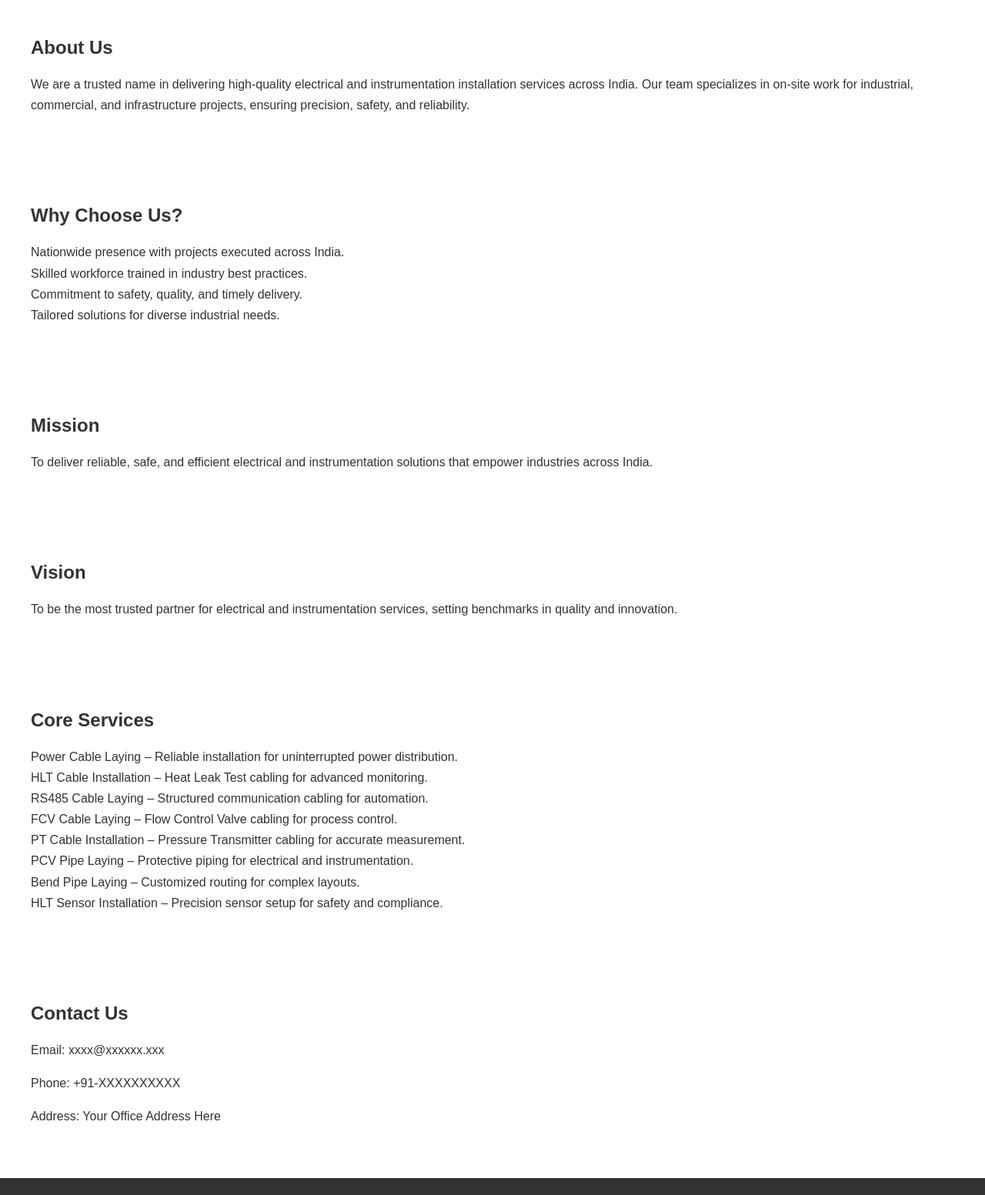
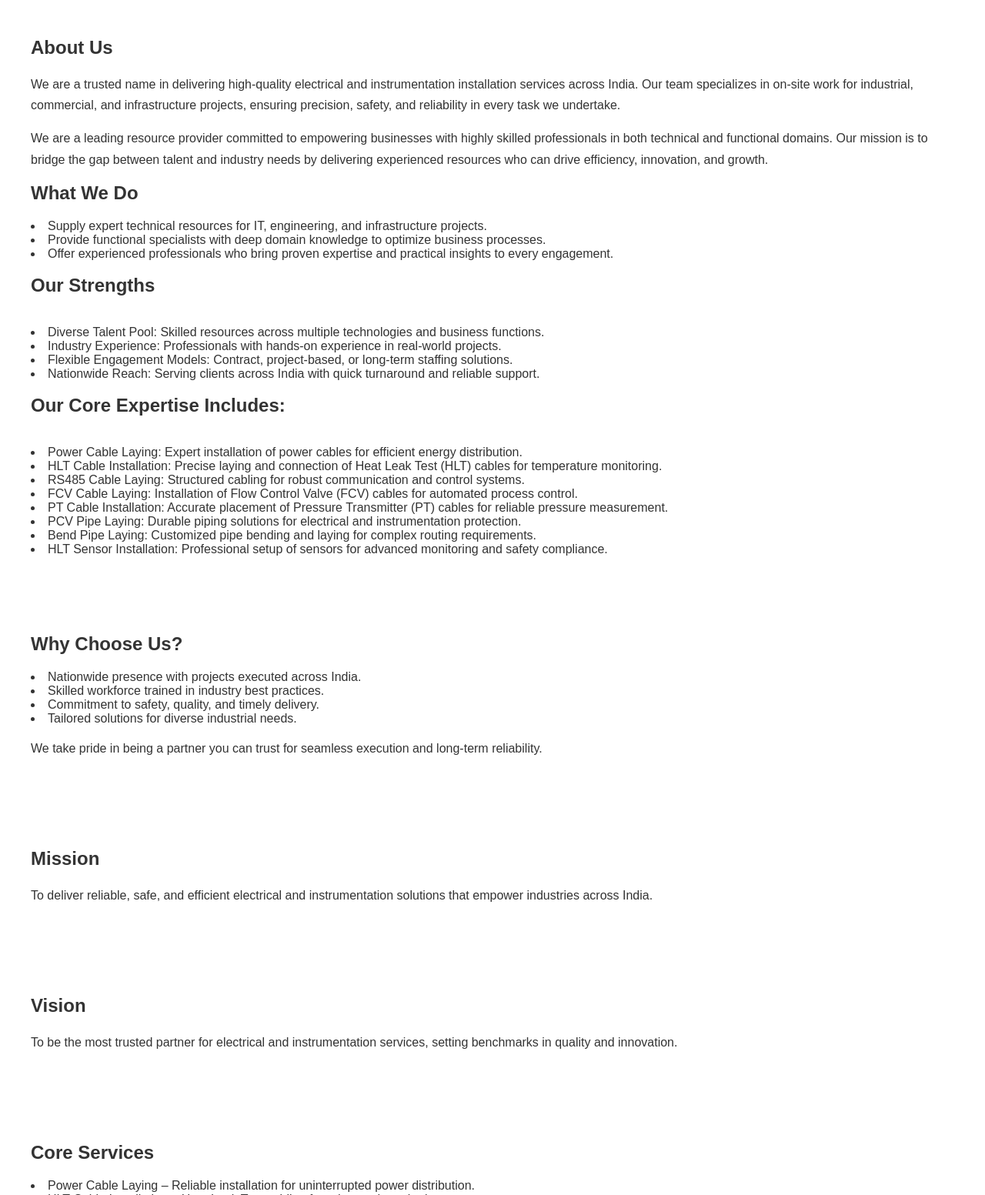
Before and after one commit to hemantbairagee/my-static-site, a plain HTML site: page index.html in a window 1280 px wide. Shown: the part 448-2001 px from the top of the page at 77% size. Drawn offline with Linux system fonts and the light colour scheme.

Commit message:
Update index.html

```diff
--- a/index.html
+++ b/index.html
@@ -163,11 +163,36 @@
     <div class="container">
       <h1>About Us</h1>
       <p>
-        We are a trusted name in delivering high-quality electrical and instrumentation
-        installation services across India. Our team specializes in on-site work for
-        industrial, commercial, and infrastructure projects, ensuring precision,
-        safety, and reliability.
+       We are a trusted name in delivering high-quality electrical and instrumentation installation services across India.
+	   Our team specializes in on-site work for industrial, commercial, and infrastructure projects, ensuring precision, safety,
+	   and reliability in every task we undertake.
       </p>
+	  <p>
+	  We are a leading resource provider committed to empowering businesses with highly skilled professionals in both technical and functional domains.
+	  Our mission is to bridge the gap between talent and industry needs by delivering experienced resources who can drive efficiency, innovation, and growth.
+	  </p>
+	  <h1>What We Do</h1>
+	  <li>Supply expert technical resources for IT, engineering, and infrastructure projects.</li>
+	  <li>Provide functional specialists with deep domain knowledge to optimize business processes.</li>
+	  <li>Offer experienced professionals who bring proven expertise and practical insights to every engagement.</li>
+	  </br>
+	  <h1>Our Strengths</h1>
+	  </br>
+	  <li>Diverse Talent Pool: Skilled resources across multiple technologies and business functions.</li>
+	  <li>Industry Experience: Professionals with hands-on experience in real-world projects.</li>
+	  <li>Flexible Engagement Models: Contract, project-based, or long-term staffing solutions.</li>
+	  <li>Nationwide Reach: Serving clients across India with quick turnaround and reliable support.</li>
+	  </br>
+	  <h1>Our Core Expertise Includes:</h1>
+	  </br>
+	  <li>Power Cable Laying: Expert installation of power cables for efficient energy distribution.</li>
+	  <li>HLT Cable Installation: Precise laying and connection of Heat Leak Test (HLT) cables for temperature monitoring.</li>
+	  <li>RS485 Cable Laying: Structured cabling for robust communication and control systems.</li>
+	  <li>FCV Cable Laying: Installation of Flow Control Valve (FCV) cables for automated process control.</li>
+	  <li>PT Cable Installation: Accurate placement of Pressure Transmitter (PT) cables for reliable pressure measurement.</li>
+	  <li>PCV Pipe Laying: Durable piping solutions for electrical and instrumentation protection.</li>
+	  <li>Bend Pipe Laying: Customized pipe bending and laying for complex routing requirements.</li>
+	  <li>HLT Sensor Installation: Professional setup of sensors for advanced monitoring and safety compliance.</li>
     </div>
   </section>
 
@@ -176,11 +201,12 @@
     <div class="container">
       <h1>Why Choose Us?</h1>
       <p>
-        Nationwide presence with projects executed across India.<br>
-        Skilled workforce trained in industry best practices.<br>
-        Commitment to safety, quality, and timely delivery.<br>
-        Tailored solutions for diverse industrial needs.
+        <li>Nationwide presence with projects executed across India.</li>
+        <li>Skilled workforce trained in industry best practices.</li>
+        <li>Commitment to safety, quality, and timely delivery.</li>
+        <li>Tailored solutions for diverse industrial needs.</li>
       </p>
+	  <p>We take pride in being a partner you can trust for seamless execution and long-term reliability.</p>
     </div>
   </section>
 
@@ -211,14 +237,14 @@
     <div class="container">
       <h1>Core Services</h1>
       <p>
-        Power Cable Laying – Reliable installation for uninterrupted power distribution.<br>
-        HLT Cable Installation – Heat Leak Test cabling for advanced monitoring.<br>
-        RS485 Cable Laying – Structured communication cabling for automation.<br>
-        FCV Cable Laying – Flow Control Valve cabling for process control.<br>
-        PT Cable Installation – Pressure Transmitter cabling for accurate measurement.<br>
-        PCV Pipe Laying – Protective piping for electrical and instrumentation.<br>
-        Bend Pipe Laying – Customized routing for complex layouts.<br>
-        HLT Sensor Installation – Precision sensor setup for safety and compliance.
+        <li>Power Cable Laying – Reliable installation for uninterrupted power distribution.</li>
+        <li>HLT Cable Installation – Heat Leak Test cabling for advanced monitoring.</li>
+        <li>RS485 Cable Laying – Structured communication cabling for automation.</li>
+        <li>FCV Cable Laying – Flow Control Valve cabling for process control.</li>
+        <li>PT Cable Installation – Pressure Transmitter cabling for accurate measurement.</li>
+        <li>PCV Pipe Laying – Protective piping for electrical and instrumentation.</li>
+        <li>Bend Pipe Laying – Customized routing for complex layouts.</li>
+        <li>HLT Sensor Installation – Precision sensor setup for safety and compliance.</li>
       </p>
     </div>
   </section>
@@ -227,9 +253,11 @@
   <section id="contact" class="section content">
     <div class="container">
       <h1>Contact Us</h1>
-      <p>Email: xxxx@xxxxxx.xxx</p>
-      <p>Phone: +91-XXXXXXXXXX</p>
-      <p>Address: Your Office Address Here</p>
+      <p>Email: evayamediserve@gmail.com </p>
+	  <p>Email: mahesh.evaya@gmail.com </p>
+	  <p>Email: srijan.evaya@gmail.com </p>
+      <p>Phone: 0120 4991694 |+91-9953306042</p>
+      <p>Address: Address - B-1502, First floor, Spring View Floors, Crescent Parc, Lal kuan, Ghaziabad, UP - 201002</p>
     </div>
   </section>
 
```
